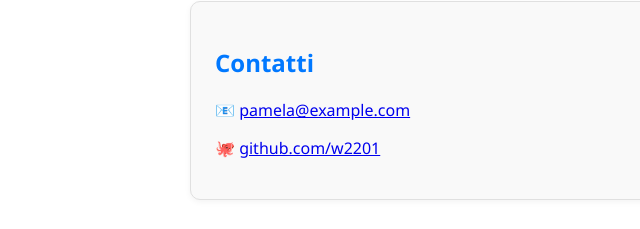
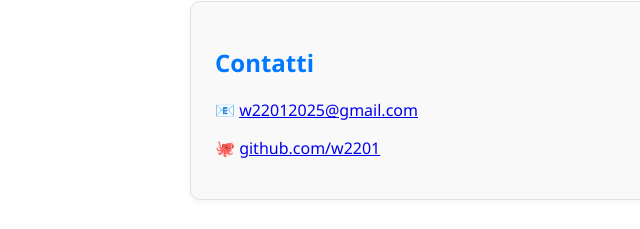
Before and after one commit to w2201/portfolio-pamela, a plain HTML site: page index.html in a window 1280 px wide. Shown: the part 585-814 px from the top of the page, 0-640 px from the left. Drawn offline with Linux system fonts and the light colour scheme.

Commit message:
Update contact email in index.html

```diff
--- a/index.html
+++ b/index.html
@@ -38,7 +38,7 @@
 
     <section id="contact" class="card">
       <h2>Contatti</h2>
-      <p>📧 <a href="mailto:pamela@example.com">pamela@example.com</a></p>
+      <p>📧 <a href="mailto:w22012025@gmail.com">w22012025@gmail.com</a></p>
       <p>🐙 <a href="https://github.com/w2201" target="_blank">github.com/w2201</a></p>
     </section>
   </main>
```
